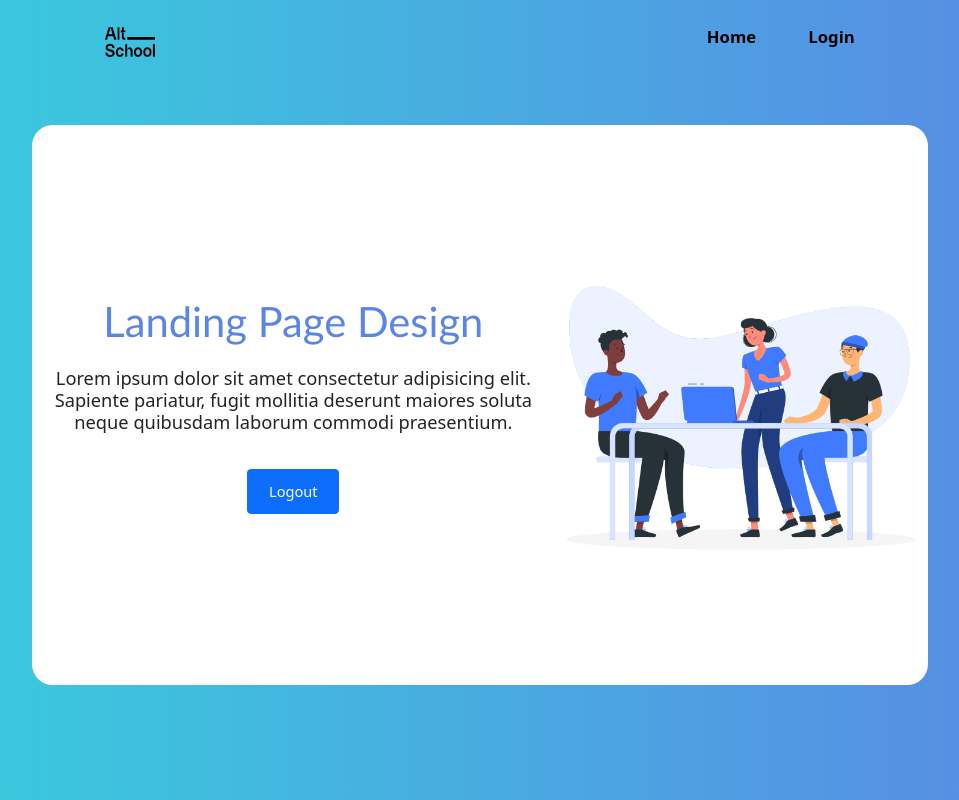
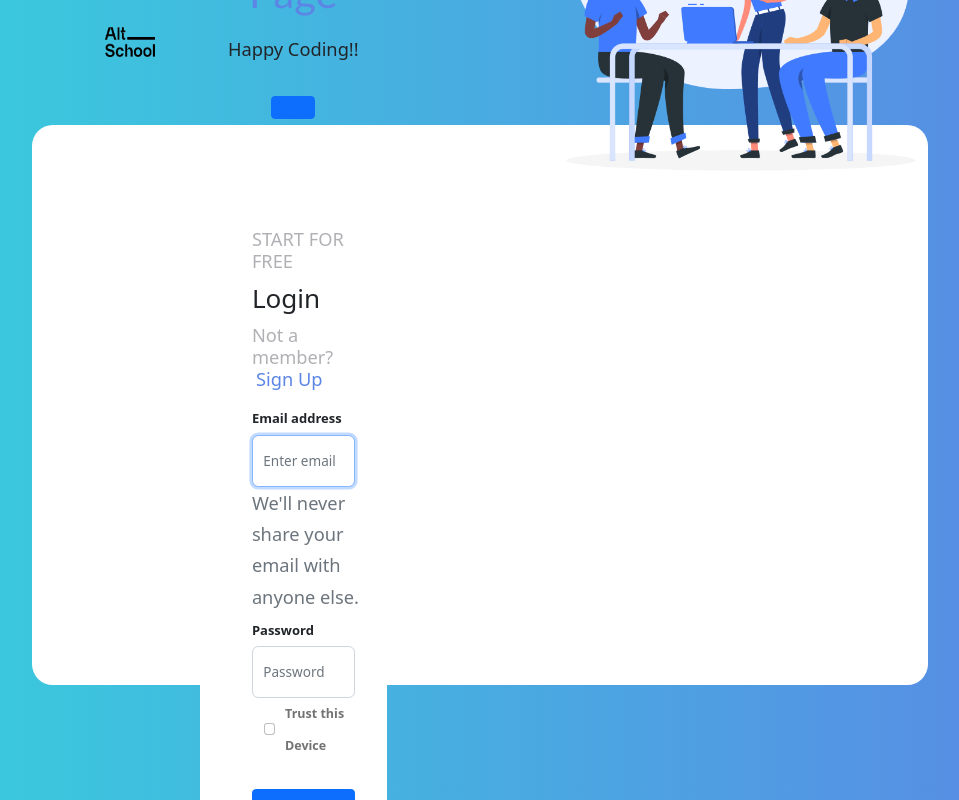
Before and after one commit to FawaleAyomide/UserAuth, a React (Create React App) app: page / in a window 1280 px wide. Shown: the top 800 px of the page, without its empty margins (160-1119 px from the left). Built offline with nearby package versions, Linux system fonts and the light colour scheme.

Commit message:
update login

```diff
--- a/src/Components/Home.jsx
+++ b/src/Components/Home.jsx
@@ -1,8 +1,11 @@
 import React from 'react'
+import { useState } from 'react'
 import { Helmet } from 'react-helmet-async'
 import illust from '../Img/Layer 2.png'
+import Login from './Login'
 
-const Home = ({setLoggedIn}) => {
+const Home = () => {
+   const [inputText, setInputText] = useState('');
 
   return (
     <div className='home'>
@@ -14,10 +17,11 @@ const Home = ({setLoggedIn}) => {
       <div className="container">
         <div className="row">
       <aside className='col-7'>
-      <h1>Landing Page Design</h1>
-      <h3>Lorem ipsum dolor sit amet consectetur adipisicing elit. Sapiente pariatur, fugit mollitia deserunt maiores soluta neque quibusdam laborum commodi praesentium.</h3>
+      <h1>Welcome to our Landing Page</h1>
+      <h3>Happy Coding!!</h3>
       <div className="bttn .d-sm-flex">
-      <button className='btn btn-primary ' onClick={() => setLoggedIn(null)}>Logout</button>
+      <h3 className='btn btn-primary '>{inputText}</h3>
+      <Login setInputText={setInputText}/>
       </div>
       </aside>
       <div className='article col-sm' >
--- a/src/Components/Login.jsx
+++ b/src/Components/Login.jsx
@@ -8,7 +8,7 @@ import useToggle from '../Custom Hooks/useToggle';
 import { Helmet } from 'react-helmet-async';
 // const LOGIN_URL = ('/auth/login')
 
-const Login = () => {
+const Login = ({setInputText}) => {
   // const { setAuth } = useAuth();
 
   // const navigate = useNavigate();
@@ -63,6 +63,10 @@ const Login = () => {
   //    }
 
   // }
+  const inputHandler = (e) => {
+    // console.log(e.target.value)
+    setInputText(e.target.value)
+  };
 
   const userAuthe = [
     {
@@ -90,7 +94,7 @@ const Login = () => {
   return (
     <>
       {loggedIn ? (
-      <Home  setLoggedIn={setLoggedIn}/>
+      <Home  setInputText={setInputText}/>
       ) : (
 
         <div >
@@ -116,6 +120,7 @@ const Login = () => {
                     placeholder="Enter email"
                     ref={userRef}
                     autoComplete="off"
+                    onChange={inputHandler}
                     {...emailAtt}
                     required
                   />
```
Also changed, not shown: public/sitemap.txt.
